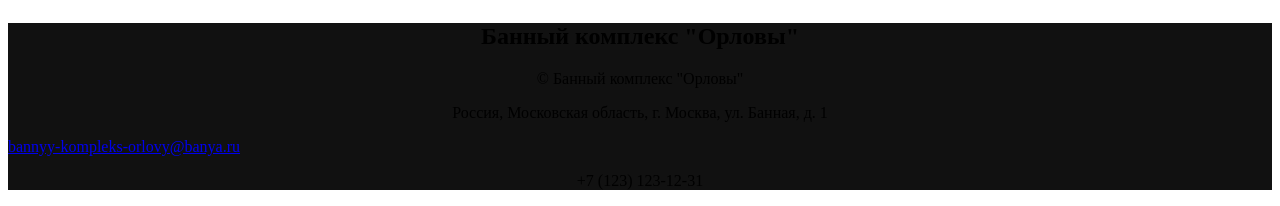
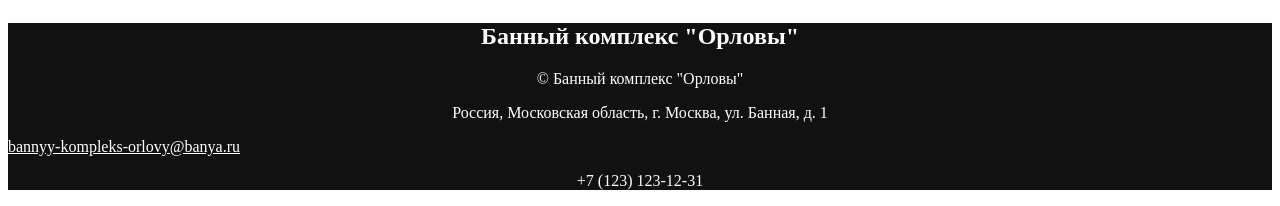
Before and after one commit to nikiorlov2011/algoritmika, a plain HTML site: page index.html in a window 1280 px wide. Shown: the part 2341-2547 px from the top of the page. Drawn offline with Linux system fonts and the light colour scheme.

Commit message:
Update index.html

```diff
--- a/index.html
+++ b/index.html
@@ -37,10 +37,10 @@
       <img src= "https://static.tildacdn.info/tild6363-6236-4235-a231-386365396639/20161024103118_omwRO.jpg" width="650" height="433">
       </main>
       <footer style=";background-color:#111111;">
-        <h2 align="center" style="color:#fffff;">Банный комплекс "Орловы"</h2>
-        <p align="center" style="color:#fffff;">© Банный комплекс "Орловы"</p>
-        <p align="center" style="color:#fffff;">Россия, Московская область, г. Москва, ул. Банная, д. 1</p>
-        <a href="mailto:bannyy-kompleks-orlovy@banya.ru" style="color:#fffff;" align="center">bannyy-kompleks-orlovy@banya.ru</a>
-        <p align="center" style="color:#fffff;">+7 (123) 123-12-31</p>
+        <h2 align="center" style="color:#ffffff;">Банный комплекс "Орловы"</h2>
+        <p align="center" style="color:#ffffff;">© Банный комплекс "Орловы"</p>
+        <p align="center" style="color:#ffffff;">Россия, Московская область, г. Москва, ул. Банная, д. 1</p>
+        <a href="mailto:bannyy-kompleks-orlovy@banya.ru" style="color:#ffffff;" align="center">bannyy-kompleks-orlovy@banya.ru</a>
+        <p align="center" style="color:#ffffff;">+7 (123) 123-12-31</p>
       </footer>
       </html>
```
